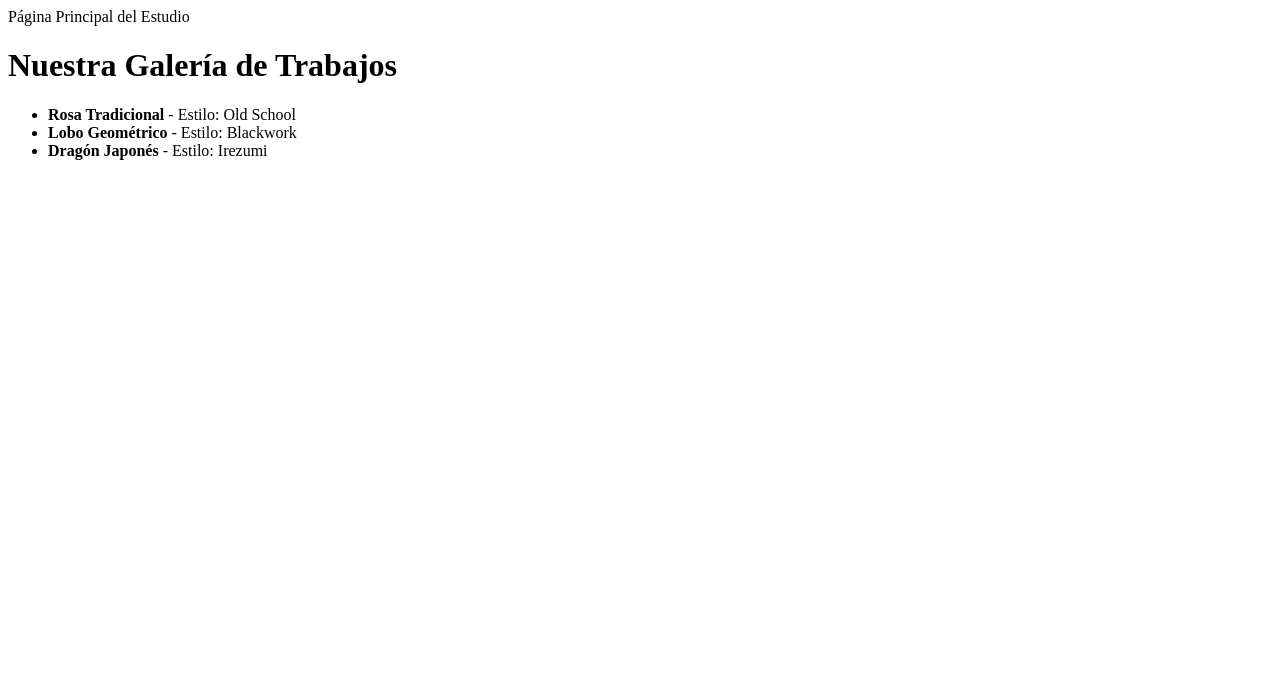
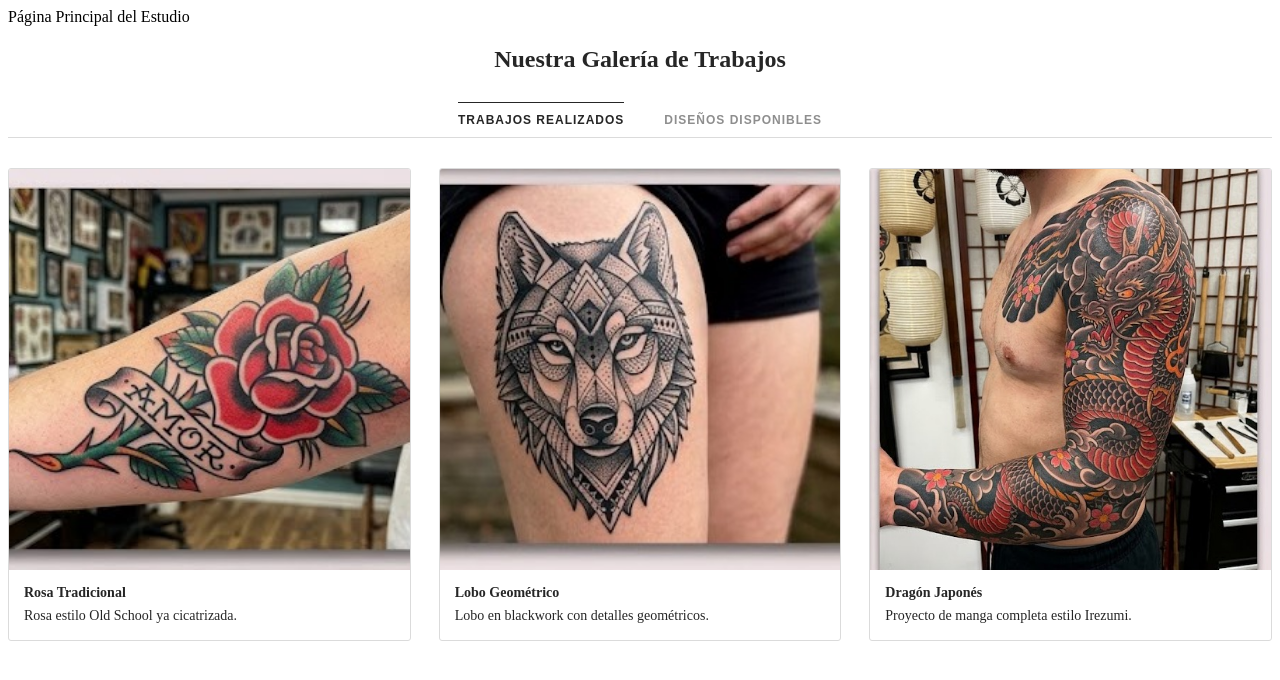
Before and after one commit to paulodonosoh/estudio_tatuajes, a Django app: page /galeria/ in a window 1280 px wide. Shown: the top 680 px of the page. Run offline with Django 5.2, Linux system fonts and the light colour scheme.

Commit message:
Implementa vistas y templates de Galería con diseño Instagram

```diff
--- a/galeria/templates/galeria/galeria.html
+++ b/galeria/templates/galeria/galeria.html
@@ -1,21 +1,85 @@
+<!-- RÚBRICA: Herencia de templates -->
 {% extends 'core/base.html' %}
+{% load static %}
+
+{% block title %}Galería de Tatuajes{% endblock %}
 
 {% block content %}
-<div class="galeria-container">
-    <h1>{{ titulo_seccion }}</h1>
+<style>
+    /* Diseño Pestañas Internas de Galería */
+    .tabs { display: flex; justify-content: center; border-bottom: 1px solid #dbdbdb; margin-bottom: 30px; gap: 40px;}
+    .tab-btn { background: none; border: none; padding: 10px 0; cursor: pointer; font-size: 12px; font-weight: 600; color: #8e8e8e; letter-spacing: 1px; }
+    .tab-btn.active { color: #262626; border-top: 1px solid #262626; margin-top: -1px; }
 
-    <!-- Cumpliendo el requisito: Uso de IF -->
-    {% if tatuajes %}
-        <ul>
-            <!-- Cumpliendo el requisito: Uso de FOR -->
-            {% for tatuaje in tatuajes %}
-                <li>
-                    <strong>{{ tatuaje.nombre }}</strong> - Estilo: {{ tatuaje.estilo }}
-                </li>
-            {% endfor %}
-        </ul>
+    /* Grilla Estilo Instagram */
+    .grid { display: none; grid-template-columns: repeat(3, 1fr); gap: 28px; }
+    .grid.active { display: grid; }
+
+    /* Tarjetas de Tatuajes */
+    .card { background: #fff; border: 1px solid #dbdbdb; border-radius: 3px; overflow: hidden; display: flex; flex-direction: column; }
+    .card img { width: 100%; aspect-ratio: 1/1; object-fit: cover; }
+    .card-body { padding: 15px; flex-grow: 1; }
+    .card-title { font-weight: bold; font-size: 14px; margin: 0 0 5px; color: #262626;}
+    .card-text { font-size: 14px; color: #262626; margin: 0; line-height: 1.4; }
+    .card-price { font-weight: bold; color: #0095f6; margin-top: 8px; font-size: 14px;}
+</style>
+
+<h2 style="text-align: center; color: #262626; margin-bottom: 30px;">{{ titulo_seccion }}</h2>
+
+<!-- Botones de las sub-pestañas -->
+<div class="tabs">
+    <button class="tab-btn active" onclick="mostrarPestana('hechos', this)">TRABAJOS REALIZADOS</button>
+    <button class="tab-btn" onclick="mostrarPestana('disponibles', this)">DISEÑOS DISPONIBLES</button>
+</div>
+
+<!-- RÚBRICA: Uso de IF y FOR para contenido dinámico -->
+<!-- SECCIÓN 1: TRABAJOS REALIZADOS -->
+<div id="hechos" class="grid active">
+    {% if tatuajes_hechos %}
+        {% for tatuaje in tatuajes_hechos %}
+        <div class="card">
+            <!-- RÚBRICA: Carga de estáticos -->
+            <img src="{% static 'galeria/images/' %}{{ tatuaje.imagen }}" alt="{{ tatuaje.nombre }}">
+            <div class="card-body">
+                <p class="card-title">{{ tatuaje.nombre }}</p>
+                <p class="card-text">{{ tatuaje.descripcion }}</p>
+            </div>
+        </div>
+        {% endfor %}
     {% else %}
-        <p>Aún no hay tatuajes en la galería.</p>
+        <p style="grid-column: 1 / -1; text-align: center;">No hay trabajos realizados para mostrar aún.</p>
     {% endif %}
 </div>
+
+<!-- SECCIÓN 2: DISEÑOS DISPONIBLES -->
+<div id="disponibles" class="grid">
+    {% if tatuajes_disponibles %}
+        {% for tatuaje in tatuajes_disponibles %}
+        <div class="card">
+            <img src="{% static 'galeria/images/' %}{{ tatuaje.imagen }}" alt="{{ tatuaje.nombre }}">
+            <div class="card-body">
+                <p class="card-title">{{ tatuaje.nombre }}</p>
+                <p class="card-text">{{ tatuaje.descripcion }}</p>
+                <!-- IF anidado para mostrar el precio solo si existe -->
+                {% if tatuaje.precio %}
+                <p class="card-price">Precio: {{ tatuaje.precio }}</p>
+                {% endif %}
+            </div>
+        </div>
+        {% endfor %}
+    {% else %}
+        <p style="grid-column: 1 / -1; text-align: center;">No hay diseños disponibles en este momento.</p>
+    {% endif %}
+</div>
+
+<!-- Lógica simple en JS para cambiar las pestañas sin recargar -->
+<script>
+    function mostrarPestana(id, btn) {
+        document.querySelectorAll('.grid').forEach(el => el.classList.remove('active'));
+        document.querySelectorAll('.tab-btn').forEach(el => el.classList.remove('active'));
+
+        document.getElementById(id).classList.add('active');
+        btn.classList.add('active');
+    }
+</script>
 {% endblock %}
--- a/galeria/views.py
+++ b/galeria/views.py
@@ -1,14 +1,51 @@
 from django.shortcuts import render
 
 def lista_tatuajes(request):
-    tatuajes = [
-        {'nombre': 'Rosa Tradicional', 'estilo': 'Old School'},
-        {'nombre': 'Lobo Geométrico', 'estilo': 'Blackwork'},
-        {'nombre': 'Dragón Japonés', 'estilo': 'Irezumi'}
+    # Pestaña 1: Trabajos ya realizados
+    tatuajes_hechos = [
+        {
+            'nombre': 'Rosa Tradicional',
+            'imagen': 'rosa.jpeg',
+            'descripcion': 'Rosa estilo Old School ya cicatrizada.'
+        },
+        {
+            'nombre': 'Lobo Geométrico',
+            'imagen': 'lobo.jpeg',
+            'descripcion': 'Lobo en blackwork con detalles geométricos.'
+        },
+        {
+            'nombre': 'Dragón Japonés',
+            'imagen': 'dragon.jpeg',
+            'descripcion': 'Proyecto de manga completa estilo Irezumi.'
+        }
+    ]
+
+    # Pestaña 2: Tatuajes disponibles (Bocetos)
+    tatuajes_disponibles = [
+        {
+            'nombre': 'Old School clásico',
+            'imagen': 'boceto1.jpeg',
+            'descripcion': 'Diseño Old School clásico. Ideal para el pecho o mano.',
+            'precio': '$40.000'
+        },
+        {
+            'nombre': 'Geométricos',
+            'imagen': 'boceto2.jpeg',
+            'descripcion': 'Pieza Blackwork con puntillismo. Diseño único y exclusivo.',
+            'precio': '$60.000'
+        },
+        {
+            'nombre': 'Geisha Tradicional',
+            'imagen': 'boceto3.jpeg',
+            'descripcion': 'Boceto estilo Irezumi. Listo para adaptarse al antebrazo.',
+            'precio': '$80.000'
+        }
     ]
 
     context = {
-        'tatuajes': tatuajes,
+        'tatuajes_hechos': tatuajes_hechos,
+        'tatuajes_disponibles': tatuajes_disponibles,
         'titulo_seccion': 'Nuestra Galería de Trabajos'
     }
+
     return render(request, 'galeria/galeria.html', context)
```
Also changed, not shown: galeria/static/galeria/images/boceto1.jpeg (added), galeria/static/galeria/images/boceto2.jpeg (added), galeria/static/galeria/images/boceto3.jpeg (added), galeria/static/galeria/images/dragon.jpeg (added), galeria/static/galeria/images/lobo.jpeg (added), galeria/static/galeria/images/rosa.jpeg (added), 1 other file.
